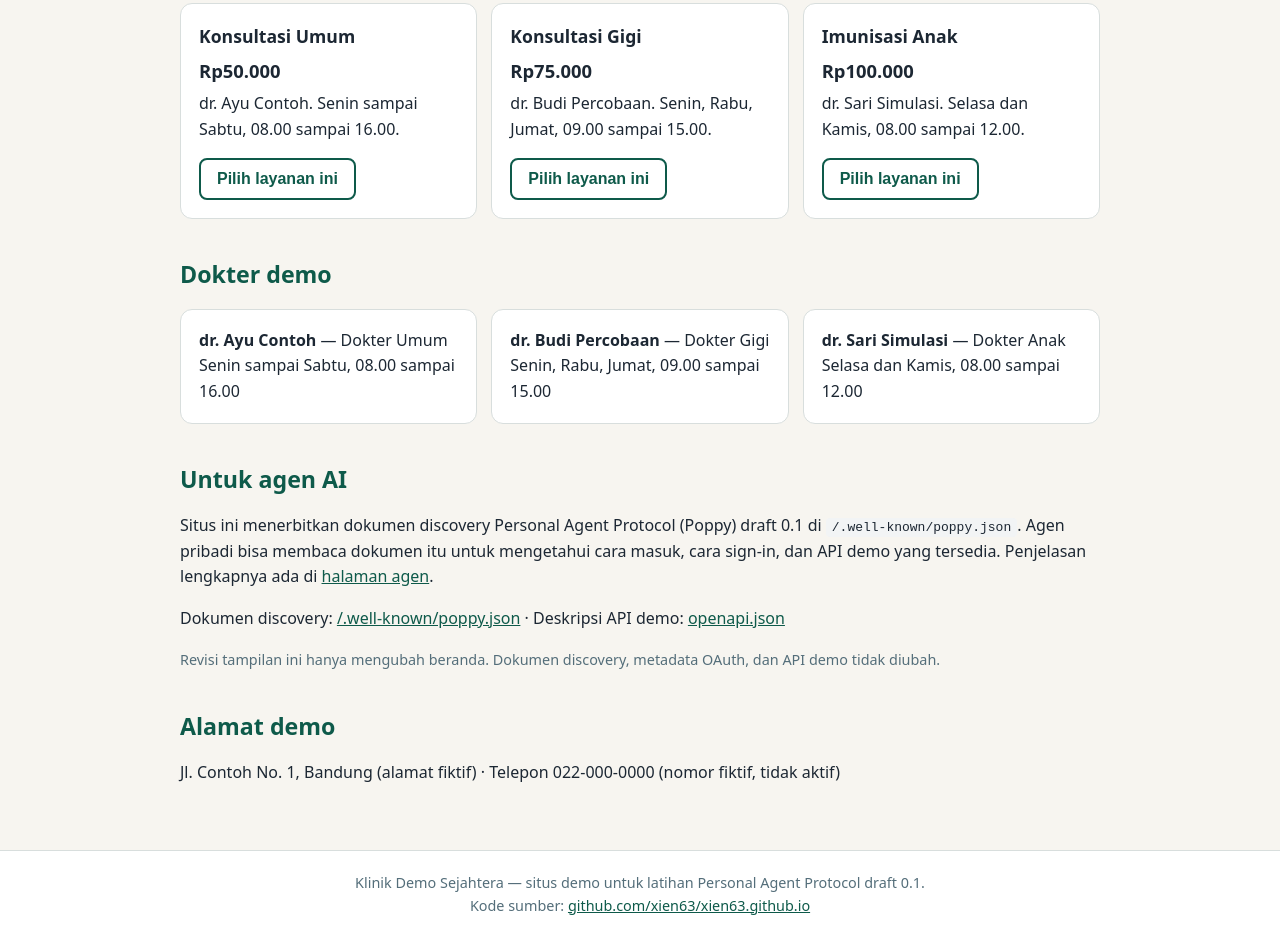
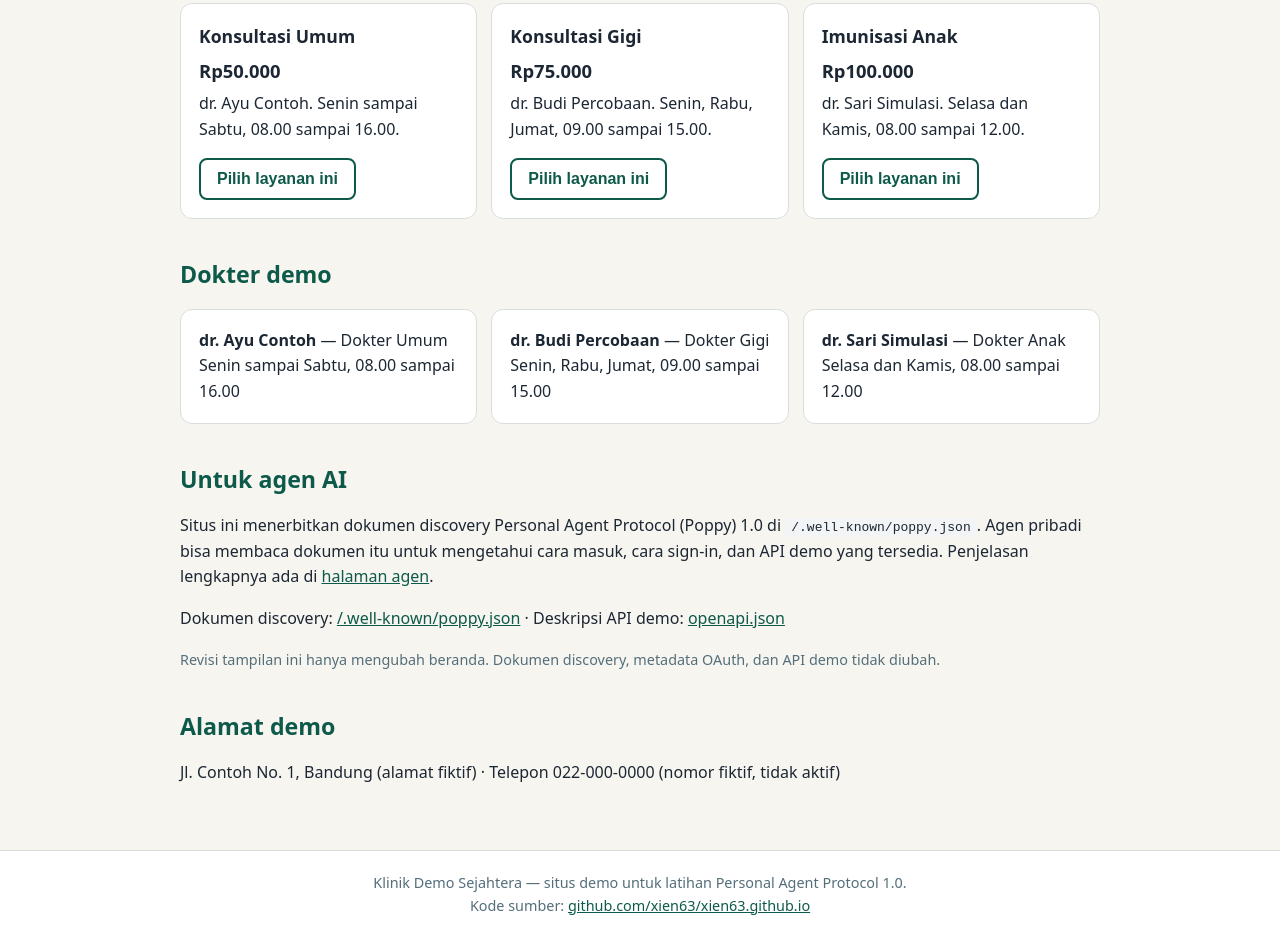
Before and after one commit to xien63/xien63.github.io, a plain HTML site: page index.html in a window 1280 px wide. Shown: the part 1812-2749 px from the top of the page. Drawn offline with Linux system fonts and the light colour scheme.

Commit message:
Selaraskan demo klinik ke Poppy 1.0

```diff
--- a/index.html
+++ b/index.html
@@ -189,7 +189,7 @@
 
   <section aria-labelledby="judul-agen">
     <h2 id="judul-agen">Untuk agen AI</h2>
-    <p>Situs ini menerbitkan dokumen discovery Personal Agent Protocol (Poppy) draft 0.1 di <code>/.well-known/poppy.json</code>. Agen pribadi bisa membaca dokumen itu untuk mengetahui cara masuk, cara sign-in, dan API demo yang tersedia. Penjelasan lengkapnya ada di <a href="agen.html">halaman agen</a>.</p>
+    <p>Situs ini menerbitkan dokumen discovery Personal Agent Protocol (Poppy) 1.0 di <code>/.well-known/poppy.json</code>. Agen pribadi bisa membaca dokumen itu untuk mengetahui cara masuk, cara sign-in, dan API demo yang tersedia. Penjelasan lengkapnya ada di <a href="agen.html">halaman agen</a>.</p>
     <p>Dokumen discovery: <a href=".well-known/poppy.json">/.well-known/poppy.json</a> · Deskripsi API demo: <a href="openapi.json">openapi.json</a></p>
     <p class="fine">Revisi tampilan ini hanya mengubah beranda. Dokumen discovery, metadata OAuth, dan API demo tidak diubah.</p>
   </section>
@@ -200,7 +200,7 @@
   </section>
 </main>
 <footer>
-  Klinik Demo Sejahtera — situs demo untuk latihan Personal Agent Protocol draft 0.1.<br>
+  Klinik Demo Sejahtera — situs demo untuk latihan Personal Agent Protocol 1.0.<br>
   Kode sumber: <a href="https://github.com/xien63/xien63.github.io">github.com/xien63/xien63.github.io</a>
 </footer>
 <script>
```
